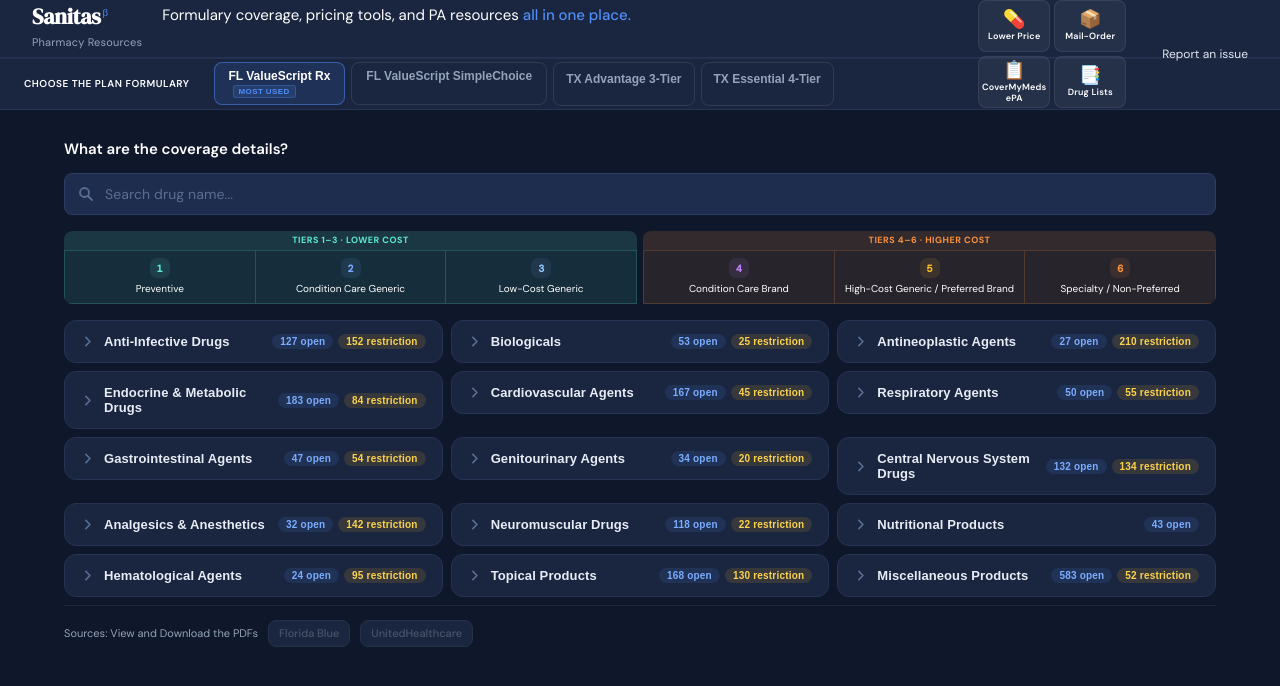
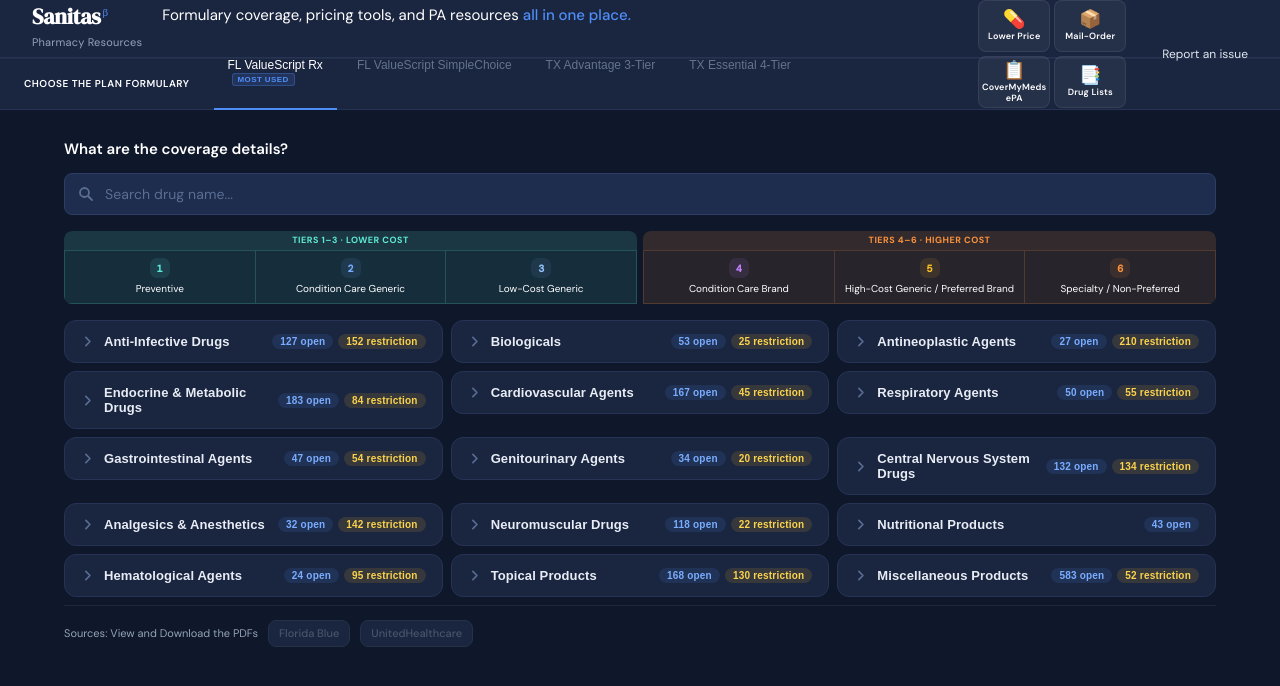
Before and after one commit to adrianalhughes/ChoiceRx, a React (Vite) app: page / in a window 1280 px wide. Shown: the top 686 px of the page. Built offline with nearby package versions, Linux system fonts and the light colour scheme; the HTML template or start-up script is replaced by a standard one.

Commit message:
Clean text-only tabs with blue underline on active

```diff
--- a/src/index.css
+++ b/src/index.css
@@ -1651,3 +1651,40 @@
 .formulary-tab.fl-tab .tab-date,
 .formulary-tab.tx-tab .tab-date,
 .formulary-tab.highlight-tab .tab-date { color: inherit !important; opacity: 0.6; }
+
+/* ── Clean text-only tabs, underline on active ── */
+.formulary-tab,
+.formulary-tab.fl-tab,
+.formulary-tab.tx-tab,
+.formulary-tab.highlight-tab {
+  background: transparent !important;
+  border: none !important;
+  border-radius: 0 !important;
+  border-bottom: 2px solid transparent !important;
+  color: #64748b !important;
+  padding: 0 14px !important;
+  height: 52px !important;
+}
+.formulary-tab:hover,
+.formulary-tab.fl-tab:hover,
+.formulary-tab.tx-tab:hover,
+.formulary-tab.highlight-tab:hover {
+  background: transparent !important;
+  border-color: transparent !important;
+  border-bottom-color: #475569 !important;
+  color: #cbd5e1 !important;
+}
+.formulary-tab.active,
+.formulary-tab.fl-tab.active,
+.formulary-tab.tx-tab.active,
+.formulary-tab.highlight-tab.active {
+  background: transparent !important;
+  border-color: transparent !important;
+  border-bottom-color: #4f8ef7 !important;
+  color: #ffffff !important;
+}
+.formulary-tab .tab-name,
+.formulary-tab.fl-tab .tab-name,
+.formulary-tab.tx-tab .tab-name,
+.formulary-tab.highlight-tab .tab-name { color: inherit !important; font-weight: 500 !important; }
+.formulary-tab .tab-date { display: none !important; }
```
